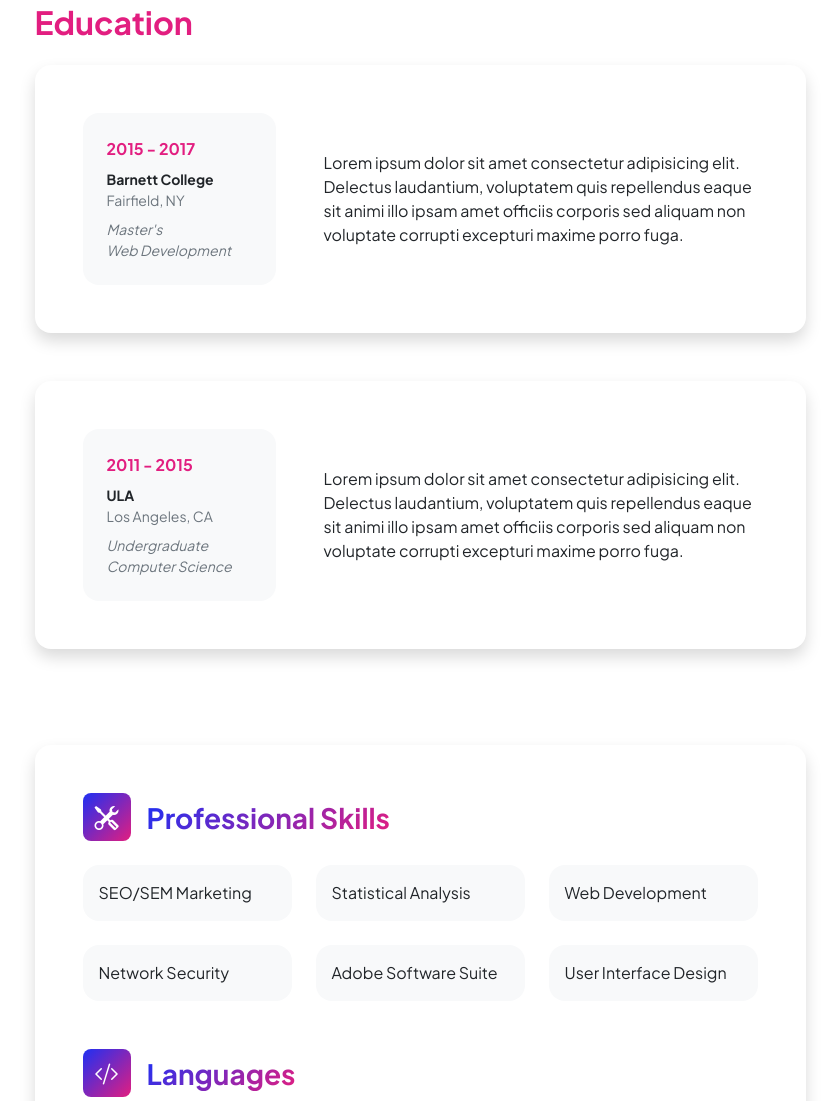
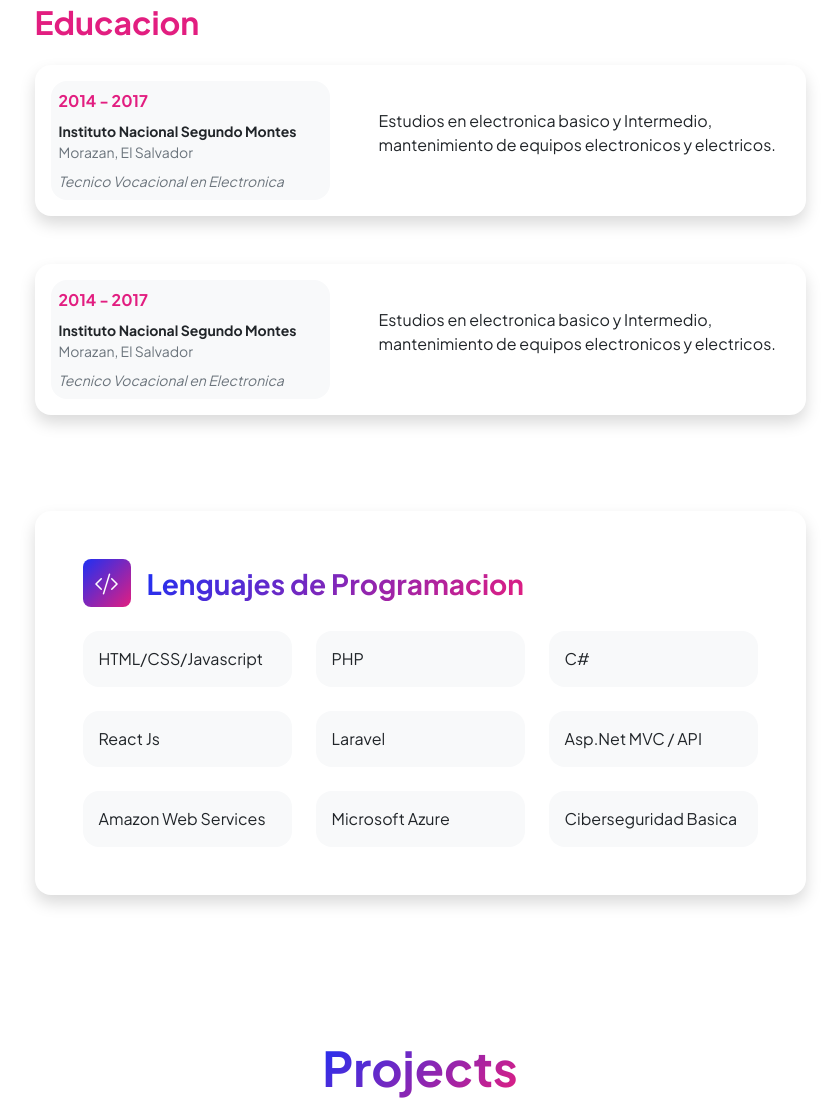
Before and after one commit to leo-marqz/my-page, a plain HTML site: page index.html in a window 1280 px wide. Shown: the part 1832-2933 px from the top of the page, without its empty margins (220-1060 px from the left). Drawn offline with nearby package versions, Linux system fonts and the light colour scheme.

Commit message:
Se agrego info a la seccion de skills y educacion

```diff
--- a/index.html
+++ b/index.html
@@ -183,49 +183,55 @@
                         </section>
                         <!-- Education Section-->
                         <section>
-                            <h2 class="text-secondary fw-bolder mb-4">Education</h2>
+                            <h2 class="text-secondary fw-bolder mb-4">Educacion</h2>
                             <!-- Education Card 1-->
                             <div class="card shadow border-0 rounded-4 mb-5">
-                                <div class="card-body p-5">
+                                <div class="card-body p-3">
                                     <div class="row align-items-center gx-5">
                                         <div class="col text-center text-lg-start mb-4 mb-lg-0">
-                                            <div class="bg-light p-4 rounded-4">
-                                                <div class="text-secondary fw-bolder mb-2">2015 - 2017</div>
+                                            <div class="bg-light p-2 rounded-4">
+                                                <div class="text-secondary fw-bolder mb-2">2014 - 2017</div>
                                                 <div class="mb-2">
-                                                    <div class="small fw-bolder">Barnett College</div>
-                                                    <div class="small text-muted">Fairfield, NY</div>
+                                                    <div class="small fw-bolder">Instituto Nacional Segundo Montes</div>
+                                                    <div class="small text-muted">Morazan, El Salvador</div>
                                                 </div>
                                                 <div class="fst-italic">
-                                                    <div class="small text-muted">Master's</div>
-                                                    <div class="small text-muted">Web Development</div>
+                                                    <div class="small text-muted">Tecnico Vocacional en Electronica</div>
                                                 </div>
                                             </div>
                                         </div>
-                                        <div class="col-lg-8"><div>Lorem ipsum dolor sit amet consectetur adipisicing elit. Delectus laudantium, voluptatem quis repellendus eaque sit animi illo ipsam amet officiis corporis sed aliquam non voluptate corrupti excepturi maxime porro fuga.</div></div>
+                                        <div class="col-lg-7">
+                                            <p>
+                                                Estudios en electronica basico y Intermedio, mantenimiento de equipos electronicos y electricos.
+                                            </p>
+                                        </div>
                                     </div>
                                 </div>
                             </div>
-                            <!-- Education Card 2-->
                             <div class="card shadow border-0 rounded-4 mb-5">
-                                <div class="card-body p-5">
+                                <div class="card-body p-3">
                                     <div class="row align-items-center gx-5">
                                         <div class="col text-center text-lg-start mb-4 mb-lg-0">
-                                            <div class="bg-light p-4 rounded-4">
-                                                <div class="text-secondary fw-bolder mb-2">2011 - 2015</div>
+                                            <div class="bg-light p-2 rounded-4">
+                                                <div class="text-secondary fw-bolder mb-2">2014 - 2017</div>
                                                 <div class="mb-2">
-                                                    <div class="small fw-bolder">ULA</div>
-                                                    <div class="small text-muted">Los Angeles, CA</div>
+                                                    <div class="small fw-bolder">Instituto Nacional Segundo Montes</div>
+                                                    <div class="small text-muted">Morazan, El Salvador</div>
                                                 </div>
                                                 <div class="fst-italic">
-                                                    <div class="small text-muted">Undergraduate</div>
-                                                    <div class="small text-muted">Computer Science</div>
+                                                    <div class="small text-muted">Tecnico Vocacional en Electronica</div>
                                                 </div>
                                             </div>
                                         </div>
-                                        <div class="col-lg-8"><div>Lorem ipsum dolor sit amet consectetur adipisicing elit. Delectus laudantium, voluptatem quis repellendus eaque sit animi illo ipsam amet officiis corporis sed aliquam non voluptate corrupti excepturi maxime porro fuga.</div></div>
+                                        <div class="col-lg-7">
+                                            <p>
+                                                Estudios en electronica basico y Intermedio, mantenimiento de equipos electronicos y electricos.
+                                            </p>
+                                        </div>
                                     </div>
                                 </div>
                             </div>
+
                         </section>
                         <!-- Divider-->
                         <div class="pb-5"></div>
@@ -235,7 +241,7 @@
                             <div class="card shadow border-0 rounded-4 mb-5">
                                 <div class="card-body p-5">
                                     <!-- Professional skills list-->
-                                    <div class="mb-5">
+                                    <!-- <div class="mb-5">
                                         <div class="d-flex align-items-center mb-4">
                                             <div class="feature bg-primary bg-gradient-primary-to-secondary text-white rounded-3 me-3"><i class="bi bi-tools"></i></div>
                                             <h3 class="fw-bolder mb-0"><span class="text-gradient d-inline">Professional Skills</span></h3>
@@ -250,23 +256,29 @@
                                             <div class="col mb-4 mb-md-0"><div class="d-flex align-items-center bg-light rounded-4 p-3 h-100">Adobe Software Suite</div></div>
                                             <div class="col"><div class="d-flex align-items-center bg-light rounded-4 p-3 h-100">User Interface Design</div></div>
                                         </div>
-                                    </div>
+                                    </div> -->
                                     <!-- Languages list-->
                                     <div class="mb-0">
                                         <div class="d-flex align-items-center mb-4">
                                             <div class="feature bg-primary bg-gradient-primary-to-secondary text-white rounded-3 me-3"><i class="bi bi-code-slash"></i></div>
-                                            <h3 class="fw-bolder mb-0"><span class="text-gradient d-inline">Languages</span></h3>
+                                            <h3 class="fw-bolder mb-0"><span class="text-gradient d-inline">Lenguajes de Programacion</span></h3>
                                         </div>
                                         <div class="row row-cols-1 row-cols-md-3 mb-4">
-                                            <div class="col mb-4 mb-md-0"><div class="d-flex align-items-center bg-light rounded-4 p-3 h-100">HTML</div></div>
-                                            <div class="col mb-4 mb-md-0"><div class="d-flex align-items-center bg-light rounded-4 p-3 h-100">CSS</div></div>
-                                            <div class="col"><div class="d-flex align-items-center bg-light rounded-4 p-3 h-100">JavaScript</div></div>
+                                            <div class="col mb-4 mb-md-0"><div class="d-flex align-items-center bg-light rounded-4 p-3 h-100">HTML/CSS/Javascript</div></div>
+                                            <div class="col mb-4 mb-md-0"><div class="d-flex align-items-center bg-light rounded-4 p-3 h-100">PHP</div></div>
+                                            <div class="col"><div class="d-flex align-items-center bg-light rounded-4 p-3 h-100">C#</div></div>
+                                        </div>
+                                        <div class="row row-cols-1 row-cols-md-3 mb-4">
+                                            <div class="col mb-4 mb-md-0"><div class="d-flex align-items-center bg-light rounded-4 p-3 h-100">React Js</div></div>
+                                            <div class="col mb-4 mb-md-0"><div class="d-flex align-items-center bg-light rounded-4 p-3 h-100">Laravel</div></div>
+                                            <div class="col"><div class="d-flex align-items-center bg-light rounded-4 p-3 h-100">Asp.Net MVC / API</div></div>
                                         </div>
                                         <div class="row row-cols-1 row-cols-md-3">
-                                            <div class="col mb-4 mb-md-0"><div class="d-flex align-items-center bg-light rounded-4 p-3 h-100">Python</div></div>
-                                            <div class="col mb-4 mb-md-0"><div class="d-flex align-items-center bg-light rounded-4 p-3 h-100">Ruby</div></div>
-                                            <div class="col"><div class="d-flex align-items-center bg-light rounded-4 p-3 h-100">Node.js</div></div>
+                                            <div class="col mb-4 mb-md-0"><div class="d-flex align-items-center bg-light rounded-4 p-3 h-100">Amazon Web Services</div></div>
+                                            <div class="col mb-4 mb-md-0"><div class="d-flex align-items-center bg-light rounded-4 p-3 h-100">Microsoft Azure</div></div>
+                                            <div class="col"><div class="d-flex align-items-center bg-light rounded-4 p-3 h-100">Ciberseguridad Basica</div></div>
                                         </div>
+
                                     </div>
                                 </div>
                             </div>
```
